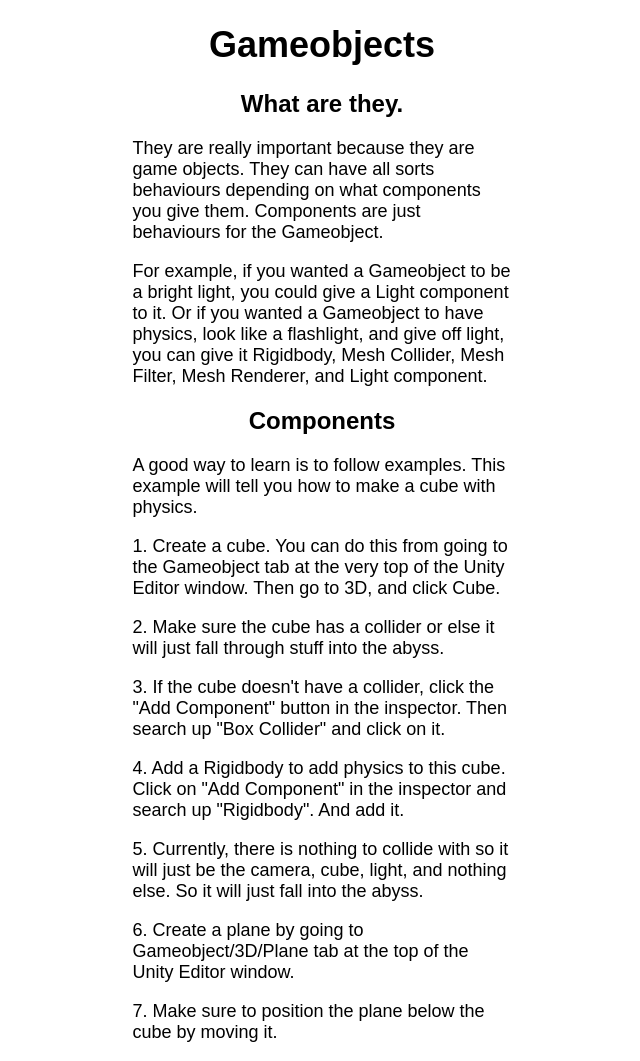
After one commit to voltcutter/voltcutter.github.io, a PHP site: page /examples/gameobjects.html in a window 1280 px wide. The commit adds this page. Shown: the whole page, without its empty margins (318-958 px from the left). Run offline with PHP 8.4, Linux system fonts and the light colour scheme.

Commit message:
add more examples

```diff
--- a/examples/basics.html
+++ b/examples/basics.html
@@ -12,8 +12,12 @@
         <p>1. Before you actually make a Unity project, you need to have a version installed. If you have one installed, you are okay to go. However, if you don't, you should install one by going to "Installs" on Unity Hub, and clicking "Add". Follow instructions from there.</p>
         <a href="https://ibb.co/LgkQpbj"><img src="https://i.ibb.co/WzxDKq8/Screenshot-2022-03-19-160611.png" alt="Screenshot-2022-03-19-160611" border="0"></a>
         <p>2. Go back to "Projects" and click "New".</p>
-        <p>3. There's probably a bunch of templates that you can use, so choose one.</p>
+        <img src="https://i.ibb.co/CBfPjCG/Screenshot-2022-03-19-161419.png" alt="Screenshot-2022-03-19-161419" border="0">
+        <p>3. There's probably a bunch of templates that you can use, so choose one and click "Create"</p>
+<img src="https://i.ibb.co/5Wvq7Gx/Screenshot-2022-03-19-163349.png" alt="Screenshot-2022-03-19-163349" border="0">
         <p>4. Wait for it to load, and now you can start creating your game! If you need more examples, check the table of contents.</p>
+        <h2>Resources that will help</h2>
+        <p>Knowing about <a href="gameobjects.html">Gameobjects</a> will help, as well as <a href="basic-scripting">basic scripting</a>. Knowing these will help because if you don't know these, you're kinda screwed.</p>
         <script src="script.js"></script>
     </body>
 </html>
--- /dev/null
+++ b/examples/gameobjects.html
@@ -0,0 +1,25 @@
+<!DOCTYPE html>
+<html>
+    <head>
+        <meta charset="utf-8">
+        <meta name="viewport" content="width=device-width">
+        <title>sdfsedf</title>
+        <link href="/style.css" rel="stylesheet" type="text/css" />
+    </head>
+    <body>
+        <h1>Gameobjects</h1>
+        <h2>What are they.</h2>
+        <p>They are really important because they are game objects. They can have all sorts behaviours depending on what components you give them. Components are just behaviours for the Gameobject.</p>
+        <p>For example, if you wanted a Gameobject to be a bright light, you could give a Light component to it. Or if you wanted a Gameobject to have physics, look like a flashlight, and give off light, you can give it Rigidbody, Mesh Collider, Mesh Filter, Mesh Renderer, and Light component.</p>
+        <h2>Components</h2>
+        <p>A good way to learn is to follow examples. This example will tell you how to make a cube with physics.</p>
+        <p>1. Create a cube. You can do this from going to the Gameobject tab at the very top of the Unity Editor window. Then go to 3D, and click Cube.</p>
+        <p>2. Make sure the cube has a collider or else it will just fall through stuff into the abyss.</p>
+        <p>3. If the cube doesn't have a collider, click the "Add Component" button in the inspector. Then search up "Box Collider" and click on it.</p>
+        <p>4. Add a Rigidbody to add physics to this cube. Click on "Add Component" in the inspector and search up "Rigidbody". And add it.</p>
+        <p>5. Currently, there is nothing to collide with so it will just be the camera, cube, light, and nothing else. So it will just fall into the abyss.</p>
+        <p>6. Create a plane by going to Gameobject/3D/Plane tab at the top of the Unity Editor window.</p>
+        <p>7. Make sure to position the plane below the cube by moving it.</p>
+        <script src="script.js"></script>
+    </body>
+</html>
--- a/style.css
+++ b/style.css
@@ -34,3 +34,16 @@ pre {
 	margin-right: 35%;
     font-size: 18px;
 }
+
+ul {
+    border-style: solid;
+    border-color: #303030;
+    font-size: 18px;
+    margin-left: 35%;
+    margin-right: 35%;
+}
+
+li {
+    font-size: 18px;
+    font-family: Arial, sans-serif;
+}
```
Also changed, not shown: examples.html (+5 -2 lines), examples/basic-scripting.html (added, +34 -0 lines).
